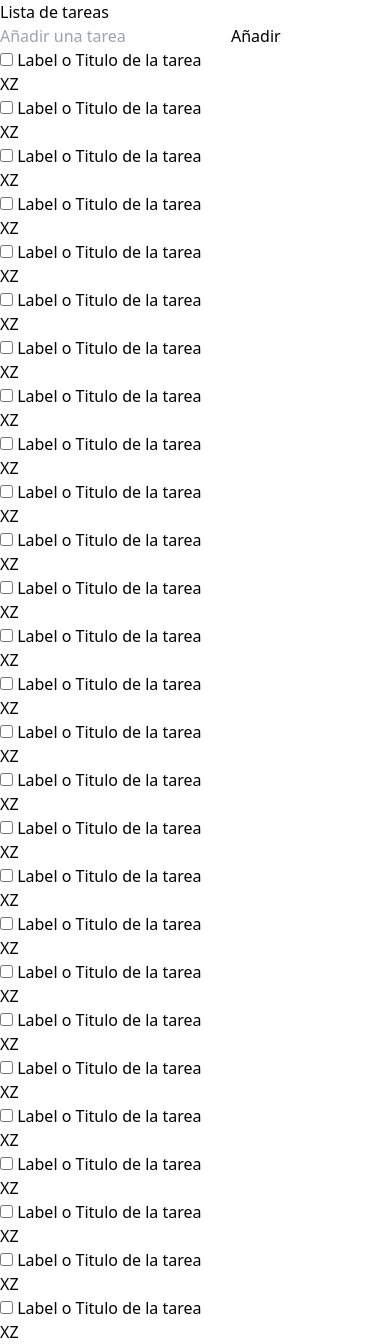
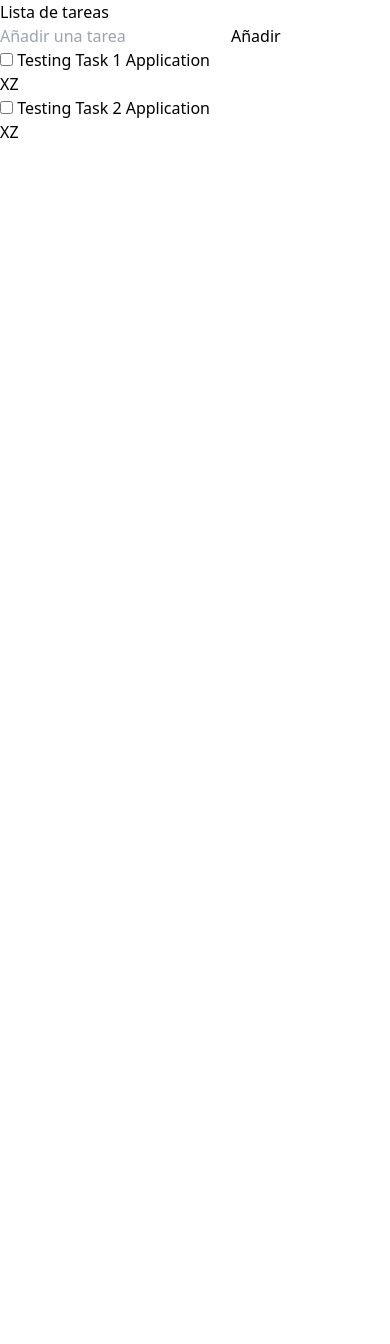
Before and after one commit to Zaserafin/vue-tasks-app, a Vue app: page / in a window 390 px wide. After the commit the page ends 844 px from the top, so only its background shows below. Built offline with nearby package versions, Linux system fonts and the light colour scheme.

Commit message:
feat: (Core) Added mocked data flow

```diff
--- a/src/components/Task.vue
+++ b/src/components/Task.vue
@@ -1,12 +1,41 @@
+<script setup>
+import { ref } from "vue";
+let emit = defineEmits(["delete", "update"]);
+let showInput = ref(false);
+
+
+let props = defineProps({
+    task: Object
+});
+
+
+function handleUpdateClick(event) {
+    if (showInput.value) {
+        console.log("Guardar en base de datos");
+    }
+
+    showInput.value = !showInput.value;
+}
+
+function handleDelete() {
+    emit("delete", props.task);
+}
+
+</script>
+
 <template>
-    <li class="flex justify-between items-center">
-        <label class="p-2 w-full truncate flex items-center md:max-w-xl">
-            <input class="me-1 cursor-pointer" type="checkbox" />
-            Label o Titulo de la tarea
+    <li class="flex justify-between items-center py-1">
+        <input v-if="showInput" class="outline-0 border-none bg-slate-600 text-white p-2 rounded-md w-full"
+            placeholder="Editar categoría" v-model="task.name" />
+        <label v-if="!showInput" class="p-2 w-full truncate flex items-center md:max-w-xl">
+            <input type="checkbox" class="me-1 cursor-pointer" v-model="task.complete" />
+            {{ task.name }}
         </label>
-        <div class="hidden md:inline-block">
-            <button class="bg-red-500 mx-1 w-8 h-8 hover:bg-red-400 transition-colors rounded-md">X</button>
-            <button class="bg-green-500 mx-1 w-8 h-8 hover:bg-green-400 transition-colors rounded-md">Z</button>
+        <div class="hidden ps-4 flex-shrink-0 md:inline-block">
+            <button v-if="!showInput" @click="handleDelete"
+                class="bg-red-500 mx-1 w-8 h-8 hover:bg-red-400 transition-colors rounded-md">X</button>
+            <button class="bg-green-500 mx-1 w-8 h-8 hover:bg-green-400 transition-colors rounded-md"
+                @click="handleUpdateClick">Z</button>
         </div>
     </li>
 </template>
--- a/src/components/TaskForm.vue
+++ b/src/components/TaskForm.vue
@@ -1,9 +1,22 @@
-<script setup></script>
+<script setup>
+import { ref } from "vue";
+
+let newTask = ref('');
+
+const emit = defineEmits(["submit"])
+
+function submit() {
+    if (newTask === null || newTask.value === '') return;
+    emit('submit', newTask.value);
+    newTask.value = '';
+}
+
+</script>
 
 <template>
-    <form action="#">
+    <form action="#" @submit.prevent="submit">
         <div class="text-white flex">
-            <input type="text" placeholder="Añadir una tarea"
+            <input type="text" v-model="newTask" placeholder="Añadir una tarea"
                 class="outline-0 border-none bg-slate-600 text-white p-2 rounded-s-md w-full">
             <button type="submit"
                 class=" bg-slate-600 rounded-e-md p-2 border-l border-slate-700 hover:bg-slate-500 transition-colors">
--- a/src/components/TaskList.vue
+++ b/src/components/TaskList.vue
@@ -1,35 +1,20 @@
 <script setup>
 import Task from "@/components/Task.vue";
+
+defineProps({
+    tasks: Array
+});
+
+const emit = defineEmits(["delete"]);
+
+function handleDeleteTask(task) {
+    emit('delete', task.id);
+}
+
 </script>
 
 <template>
     <ul class="overflow-y-scroll h-[calc(100%_-_120px)] divide-y divide-slate-600 mt-6">
-        <Task />
-        <Task />
-        <Task />
-        <Task />
-        <Task />
-        <Task />
-        <Task />
-        <Task />
-        <Task />
-        <Task />
-        <Task />
-        <Task />
-        <Task />
-        <Task />
-        <Task />
-        <Task />
-        <Task />
-        <Task />
-        <Task />
-        <Task />
-        <Task />
-        <Task />
-        <Task />
-        <Task />
-        <Task />
-        <Task />
-        <Task />
+        <Task v-for="task in tasks" :key="task.id" :task="task" @delete="handleDeleteTask" />
     </ul>
 </template>
--- a/src/views/AppView.vue
+++ b/src/views/AppView.vue
@@ -1,15 +1,40 @@
 <script setup>
+import { ref } from "vue";
 import Panel from "@/components/Panel.vue";
 import TaskForm from "@/components/TaskForm.vue";
 import TaskList from "@/components/TaskList.vue";
+
+const tasks = ref([
+  { id: 1, name: "Testing Task 1 Application", complete: false },
+  { id: 2, name: "Testing Task 2 Application", complete: false },
+]);
+
+
+function handleAddTask(newTask) {
+  const task = {
+    id: tasks.value.length + 2,
+    name: newTask,
+    complete: false
+  };
+  tasks.value.push(task);
+}
+
+function handleDeleteTask(id) {
+  const index = tasks.value.findIndex((t) => {
+    return t.id === id;
+  })
+  tasks.value.splice(index, 1);
+}
+
+
 </script>
 
 <template>
   <div class="h-full p-2 max-w-3xl mx-auto gap-10 md:py-6 md:px-0">
     <Panel>
       <template #title>Lista de tareas</template>
-      <TaskForm />
-      <TaskList />
+      <TaskForm @submit="handleAddTask" />
+      <TaskList :tasks="tasks" @delete="handleDeleteTask" />
     </Panel>
   </div>
 </template>
```
